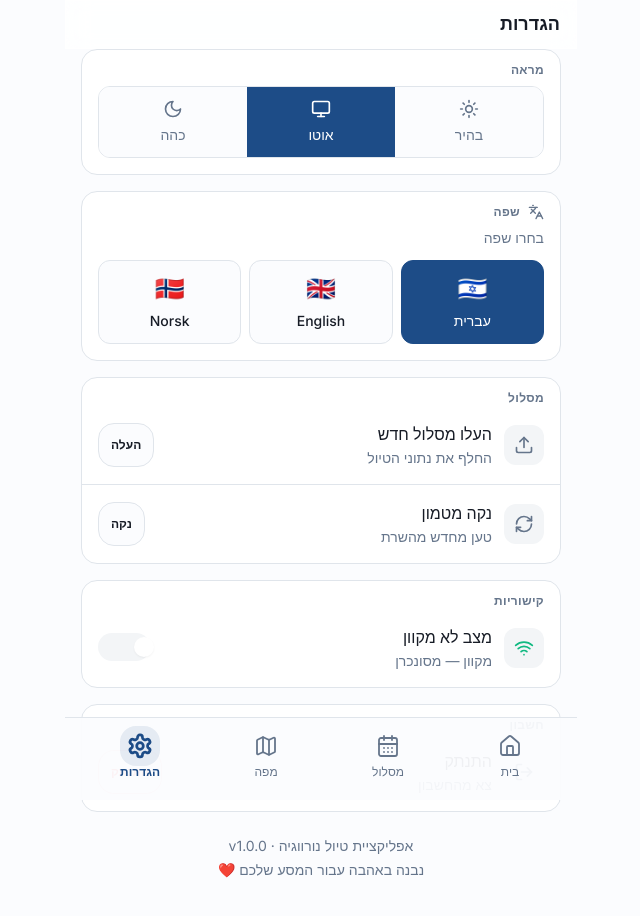
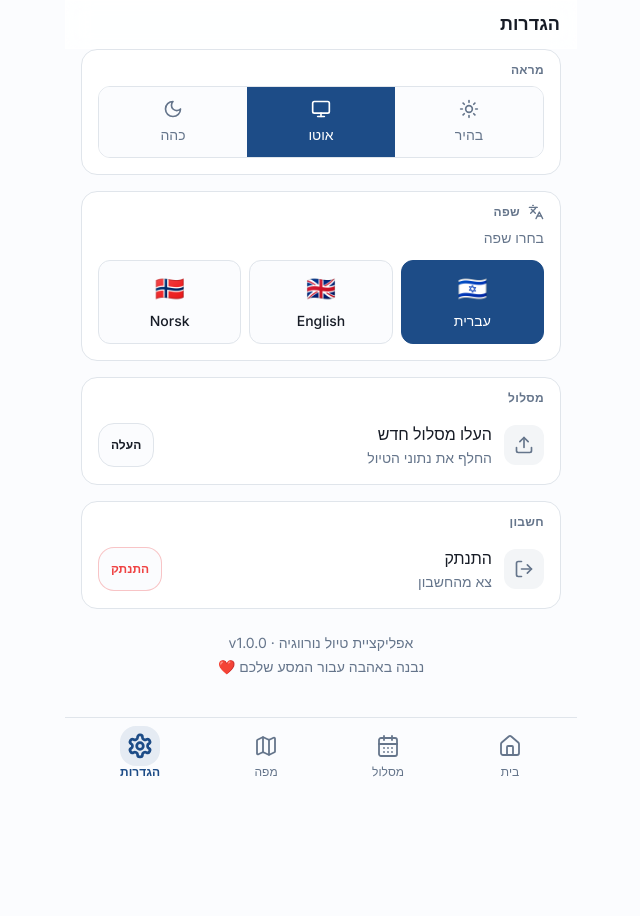
Before and after one commit to hinoyso/norway-travel-app, a Next.js app: page /settings in a window 1280 px wide. Shown: the top 916 px of the page, without its empty margins (319-959 px from the left). After the commit the page ends 800 px from the top, so only its background shows below. Built offline with nearby package versions, Linux system fonts and the light colour scheme.

Commit message:
Remove non-functional Offline mode and Clear cache from settings

```diff
--- a/app/(dashboard)/settings/page.tsx
+++ b/app/(dashboard)/settings/page.tsx
@@ -5,7 +5,7 @@ import { Button } from "@/components/ui/button";
 import { createClient } from "@/lib/supabase/client";
 import { useRouter } from "next/navigation";
 import { useTripStore, Language } from "@/store/tripStore";
-import { Moon, Sun, Monitor, LogOut, Wifi, WifiOff, Upload, RefreshCw, Languages } from "lucide-react";
+import { Moon, Sun, Monitor, LogOut, Upload, Languages } from "lucide-react";
 import { motion } from "framer-motion";
 import Link from "next/link";
 import { cn } from "@/lib/utils";
@@ -100,7 +100,7 @@ function LanguageSelector() {
 export default function SettingsPage() {
   const { t } = useT();
   const router = useRouter();
-  const { clearStore, offlineMode, setOfflineMode } = useTripStore();
+  const { clearStore } = useTripStore();
 
   async function handleSignOut() {
     const supabase = createClient();
@@ -164,53 +164,6 @@ export default function SettingsPage() {
               </Button>
             }
           />
-          <SettingRow
-            icon={<RefreshCw className="h-5 w-5 text-muted-foreground" />}
-            label={t.settings.clearCache}
-            description={t.settings.clearDesc}
-            action={
-              <Button size="sm" variant="outline" onClick={() => { clearStore(); window.location.reload(); }}>
-                {t.settings.clear}
-              </Button>
-            }
-          />
-        </motion.div>
-
-        {/* Offline */}
-        <motion.div
-          initial={{ opacity: 0, y: 8 }}
-          animate={{ opacity: 1, y: 0 }}
-          transition={{ delay: 0.09 }}
-          className="bg-card border border-border rounded-2xl overflow-hidden"
-        >
-          <p className="text-xs font-semibold text-muted-foreground uppercase tracking-wide px-4 pt-3 pb-0">
-            {t.settings.connectivity}
-          </p>
-          <SettingRow
-            icon={offlineMode
-              ? <WifiOff className="h-5 w-5 text-amber-500" />
-              : <Wifi className="h-5 w-5 text-emerald-500" />
-            }
-            label={t.settings.offlineMode}
-            description={offlineMode ? t.settings.offlineOn : t.settings.offlineOff}
-            action={
-              <button
-                role="switch"
-                aria-checked={offlineMode}
-                onClick={() => setOfflineMode(!offlineMode)}
-                className={cn(
-                  "relative inline-flex h-7 w-13 items-center rounded-full transition-colors",
-                  offlineMode ? "bg-primary" : "bg-muted"
-                )}
-                style={{ width: "52px" }}
-              >
-                <span className={cn(
-                  "inline-block h-5 w-5 rounded-full bg-white shadow-sm transition-transform",
-                  offlineMode ? "translate-x-7" : "translate-x-1"
-                )} />
-              </button>
-            }
-          />
         </motion.div>
 
         {/* Account */}
```
